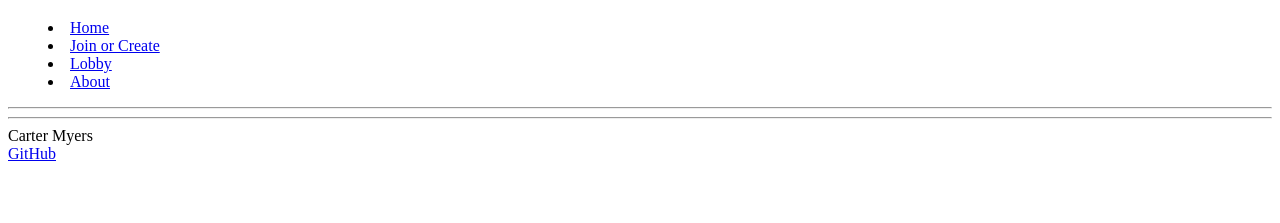
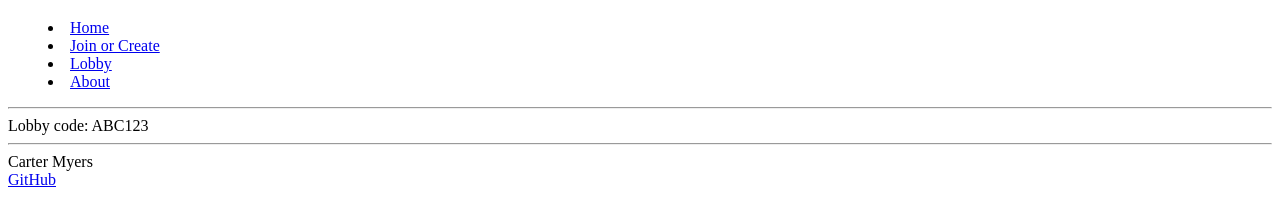
Before and after one commit to canihazburrito/startup, a plain HTML site: page customvote-html/lobby.html in a window 1280 px wide. Shown: the part 61-284 px from the top of the page. Drawn offline with Linux system fonts and the light colour scheme.

Commit message:
display lobby code on lobby page

```diff
--- a/customvote-html/lobby.html
+++ b/customvote-html/lobby.html
@@ -25,7 +25,13 @@
         </header>
 
         <main>
-            <!---->
+            <!-- Display of lobby code, which will come from a 3rd part service -->
+            <div class="lobbycode">
+                Lobby code:
+                <span class="code">ABC123</span>
+            </div>
+
+
         </main>
 
         <footer>
```
Also changed, not shown: customvote-html/joincreate.html (+1 -1 lines).
